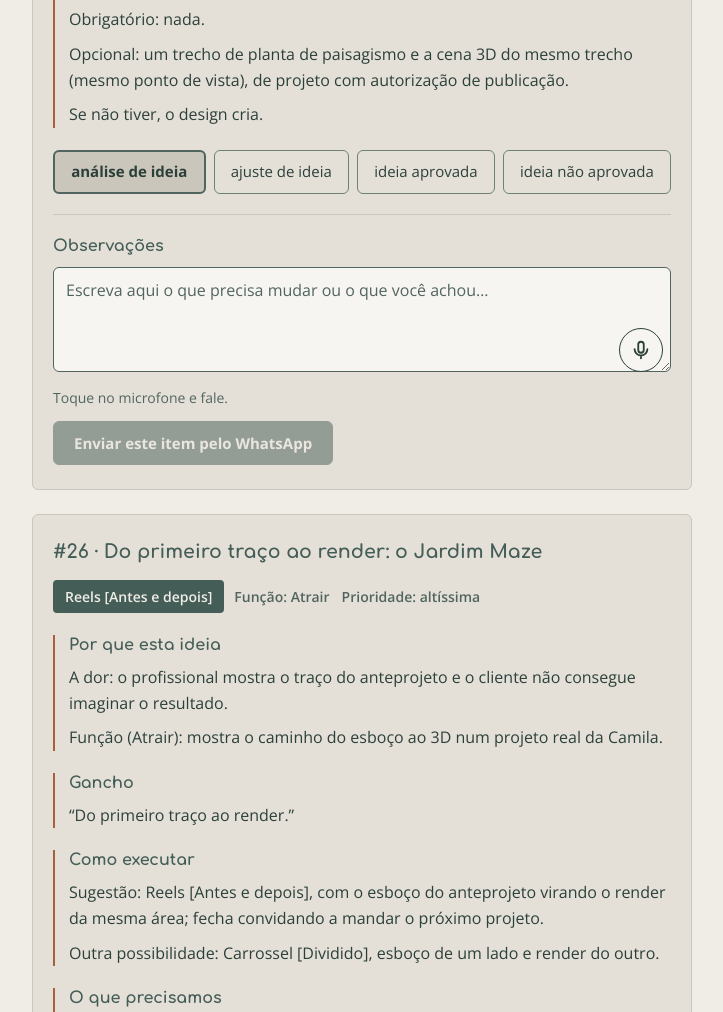
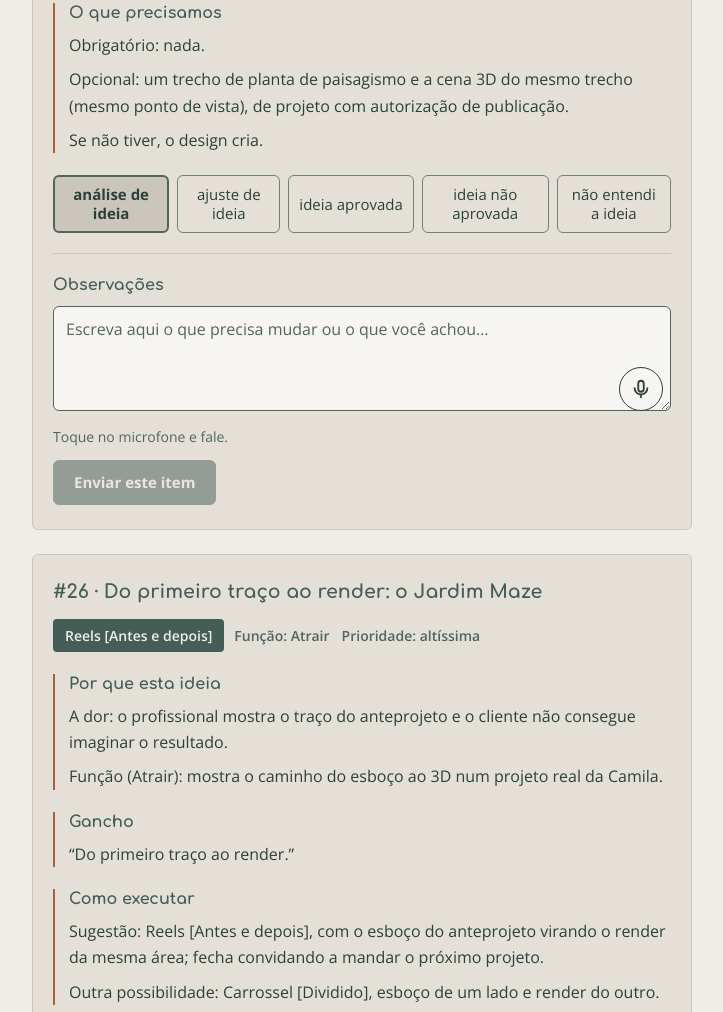
Before and after one commit to floradigitaleco-jpg/flora-artes, a plain HTML site: page crk-studio-3d/index.html in a window 1280 px wide. Shown: the part 1335-2347 px from the top of the page, without its empty margins (278-1001 px from the left). Drawn offline with nearby package versions, Linux system fonts and the light colour scheme.

Commit message:
CRK Studio 3D: envio automático para o Make/Notion, 5 tags de ideia e IDs das páginas
Co-Authored-By: Claude Sonnet 5.5 <noreply@anthropic.com>
Claude-Session: https://claude.ai/code/session_01J3LAe9c6CMBREqmA2RxeUh

```diff
--- a/crk-studio-3d/dados.json
+++ b/crk-studio-3d/dados.json
@@ -1,11 +1,12 @@
 {
   "cliente": "CRK Studio 3D",
-  "atualizadoEm": "2026-11-03",
+  "atualizadoEm": "2026-11-14",
   "itens": [
     {
       "id": "ideia-7",
       "etapa": "ideia",
       "numero": 7,
+      "pagina": "40785198-8c4e-8108-9a23-de583d60968c",
       "titulo": "Seu cliente não rejeitou o projeto. Ele só não conseguiu imaginar.",
       "formato": "Carrossel [Dividido]",
       "funcao": "Atrair",
@@ -33,6 +34,7 @@
       "id": "ideia-8",
       "etapa": "ideia",
       "numero": 8,
+      "pagina": "40785198-8c4e-81e9-97cc-f12ea8c5c58b",
       "titulo": "Essa é a lista de espécies. Agora veja onde cada planta entrou.",
       "formato": "Reels [Antes e depois]",
       "funcao": "Qualificar",
@@ -60,6 +62,7 @@
       "id": "ideia-9",
       "etapa": "ideia",
       "numero": 9,
+      "pagina": "40785198-8c4e-81e3-943a-cd890b080f7c",
       "titulo": "Seu cliente enxerga a análise por trás do seu projeto?",
       "formato": "Estático [Frase]",
       "funcao": "Atrair",
@@ -87,6 +90,7 @@
       "id": "ideia-10",
       "etapa": "ideia",
       "numero": 10,
+      "pagina": "40785198-8c4e-81be-ae31-e901f8aa0ea2",
       "titulo": "O que enviar para ter seu projeto em 3D sem explicar tudo de novo",
       "formato": "Carrossel [Numerado]",
       "funcao": "Qualificar",
@@ -114,6 +118,7 @@
       "id": "ideia-11",
       "etapa": "ideia",
       "numero": 11,
+      "pagina": "40785198-8c4e-81fa-abc7-c07bfa14b08d",
       "titulo": "Seu portfólio mostra tudo o que você sabe fazer?",
       "formato": "Reels [Dinâmico]",
       "funcao": "Atrair",
@@ -141,6 +146,7 @@
       "id": "ideia-12",
       "etapa": "ideia",
       "numero": 12,
+      "pagina": "40785198-8c4e-8113-a5e1-c390d2f537a8",
       "titulo": "A planta ainda basta para o cliente de hoje?",
       "formato": "Carrossel [Editorial]",
       "funcao": "Atrair",
@@ -168,6 +174,7 @@
       "id": "ideia-13",
       "etapa": "ideia",
       "numero": 13,
+      "pagina": "40785198-8c4e-814d-a366-fe094efb6f10",
       "titulo": "O mesmo jardim em três horas do dia",
       "formato": "Reels [Experiência]",
       "funcao": "Atrair",
@@ -195,6 +202,7 @@
       "id": "ideia-14",
       "etapa": "ideia",
       "numero": 14,
+      "pagina": "40785198-8c4e-8160-86d5-cc1426697ac2",
       "titulo": "Na reunião de apresentação, você mostra planta ou imagem 3D?",
       "formato": "Stories [Enquete]",
       "funcao": "Atrair",
@@ -222,6 +230,7 @@
       "id": "ideia-15",
       "etapa": "ideia",
       "numero": 15,
+      "pagina": "40785198-8c4e-81d7-acff-d27fe32ce880",
       "titulo": "Qual etapa da apresentação do projeto mais pesa na sua rotina?",
       "formato": "Stories [Caixinha]",
       "funcao": "Qualificar",
@@ -249,6 +258,7 @@
       "id": "ideia-16",
       "etapa": "ideia",
       "numero": 16,
+      "pagina": "40785198-8c4e-811c-8231-fac3102e33ef",
       "titulo": "Apresente seu projeto com a mesma confiança com que você o desenvolve",
       "formato": "Stories [Conversão]",
       "funcao": "Converter",
@@ -276,6 +286,7 @@
       "id": "i17",
       "etapa": "ideia",
       "numero": 17,
+      "pagina": "40d85198-8c4e-81aa-9780-e34bcae8780d",
       "titulo": "Do briefing ao render: o que acontece no meio do caminho",
       "formato": "Stories [Bastidor]",
       "funcao": "Qualificar",
@@ -303,6 +314,7 @@
       "id": "i18",
       "etapa": "ideia",
       "numero": 18,
+      "pagina": "40d85198-8c4e-8112-9746-c9bcc0679d7b",
       "titulo": "Um projeto, quatro perspectivas: o que cada imagem responde ao seu cliente",
       "formato": "Carrossel [Galeria]",
       "funcao": "Atrair e qualificar",
@@ -330,6 +342,7 @@
       "id": "i19",
       "etapa": "ideia",
       "numero": 19,
+      "pagina": "40d85198-8c4e-81a3-941d-ee834e5f194f",
       "titulo": "Caminhe pelo projeto antes de ele existir",
       "formato": "Reels [Misto]",
       "funcao": "Atrair",
@@ -357,6 +370,7 @@
       "id": "i21",
       "etapa": "ideia",
       "numero": 21,
+      "pagina": "40d85198-8c4e-81f9-9430-e8a4e37e0661",
       "titulo": "Vitrine da semana: renders para paisagistas e arquitetos",
       "formato": "Stories [Vitrine]",
       "funcao": "Converter",
@@ -384,6 +398,7 @@
       "id": "i22",
       "etapa": "ideia",
       "numero": 22,
+      "pagina": "40d85198-8c4e-818a-b264-ca02278ae684",
       "titulo": "Você não precisa dar conta de tudo sozinho",
       "formato": "Reels [Dinâmico]",
       "funcao": "Qualificar",
@@ -411,6 +426,7 @@
       "id": "i23",
       "etapa": "ideia",
       "numero": 23,
+      "pagina": "40d85198-8c4e-8173-86bd-c665984662a0",
       "titulo": "Seu melhor tempo é no projeto, não na modelagem",
       "formato": "Stories [Bastidor]",
       "funcao": "Qualificar",
@@ -438,6 +454,7 @@
       "id": "i24",
       "etapa": "ideia",
       "numero": 24,
+      "pagina": "40d85198-8c4e-8145-8339-e1f73f212304",
       "titulo": "Delegar o 3D também é uma decisão de projeto",
       "formato": "Reels [Misto]",
       "funcao": "Qualificar",
@@ -465,6 +482,7 @@
       "id": "i25",
       "etapa": "ideia",
       "numero": 25,
+      "pagina": "40d85198-8c4e-810f-b6f4-e5f9431e19ad",
       "titulo": "Um bom projeto merece ser visto como ele é",
       "formato": "Stories [Frase]",
       "funcao": "Qualificar",
@@ -492,6 +510,7 @@
       "id": "i26",
       "etapa": "ideia",
       "numero": 26,
+      "pagina": "40e85198-8c4e-8195-8301-fd4bd43306e2",
       "titulo": "Do primeiro traço ao render: o Jardim Maze",
       "formato": "Reels [Antes e depois]",
       "funcao": "Atrair",
@@ -519,6 +538,7 @@
       "id": "i27",
       "etapa": "ideia",
       "numero": 27,
+      "pagina": "40e85198-8c4e-813b-ab75-d29cc955911f",
       "titulo": "O mesmo jardim de dia e à noite: Jardim Maze",
       "formato": "Carrossel [Dividido]",
       "funcao": "Qualificar",
@@ -546,6 +566,7 @@
       "id": "i28",
       "etapa": "ideia",
       "numero": 28,
+      "pagina": "40e85198-8c4e-819b-85be-edbfcbbf0aec",
       "titulo": "Antes de modelar, o estudo: sol, massas e referências",
       "formato": "Carrossel [Painel]",
       "funcao": "Qualificar",
@@ -573,6 +594,7 @@
       "id": "i29",
       "etapa": "ideia",
       "numero": 29,
+      "pagina": "40e85198-8c4e-81a2-8569-e4af22515ac7",
       "titulo": "A luz do projeto no 3D: Jardim Maze",
       "formato": "Reels [Dinâmico]",
       "funcao": "Qualificar",
@@ -600,6 +622,7 @@
       "id": "i30",
       "etapa": "ideia",
       "numero": 30,
+      "pagina": "40e85198-8c4e-818c-91e9-d953e4e96baf",
       "titulo": "Qual ângulo você pediria para este jardim?",
       "formato": "Stories [Enquete]",
       "funcao": "Envolver",
@@ -627,6 +650,7 @@
       "id": "i31",
       "etapa": "ideia",
       "numero": 31,
+      "pagina": "40e85198-8c4e-81d9-8142-f36df15df46c",
       "titulo": "Vitrine do Jardim Maze",
       "formato": "Stories [Vitrine]",
       "funcao": "Converter",
@@ -654,6 +678,7 @@
       "id": "i32",
       "etapa": "ideia",
       "numero": 32,
+      "pagina": "40e85198-8c4e-811b-b742-dcd93203d580",
       "titulo": "O anteprojeto ao lado do 3D: Bosco di Pietra",
       "formato": "Carrossel [Dividido]",
       "funcao": "Atrair",
@@ -681,6 +706,7 @@
       "id": "i33",
       "etapa": "ideia",
       "numero": 33,
+      "pagina": "40e85198-8c4e-8108-b82e-e40d8aef67ef",
       "titulo": "Caminhe pelo Bosco di Pietra antes da obra",
       "formato": "Reels [Misto]",
       "funcao": "Atrair",
@@ -708,6 +734,7 @@
       "id": "i34",
       "etapa": "ideia",
       "numero": 34,
+      "pagina": "40e85198-8c4e-81e3-9d2f-ed24dd1cc918",
       "titulo": "Uma planta, quatro perguntas do cliente: Bosco di Pietra",
       "formato": "Carrossel [Numerado]",
       "funcao": "Qualificar",
@@ -735,6 +762,7 @@
       "id": "i35",
       "etapa": "ideia",
       "numero": 35,
+      "pagina": "40e85198-8c4e-8149-a0a9-fc8de38f7d5a",
       "titulo": "Vegetação e materiais de perto: Bosco di Pietra",
       "formato": "Carrossel [Painel]",
       "funcao": "Qualificar",
@@ -762,6 +790,7 @@
       "id": "i36",
       "etapa": "ideia",
       "numero": 36,
+      "pagina": "40e85198-8c4e-81cd-a191-ea79d9a43819",
       "titulo": "Como o Bosco di Pietra foi modelado",
       "formato": "Stories [Bastidor]",
       "funcao": "Qualificar",
@@ -789,6 +818,7 @@
       "id": "i37",
       "etapa": "ideia",
       "numero": 37,
+      "pagina": "40e85198-8c4e-8177-92d4-d6994b134315",
       "titulo": "Vitrine do Bosco di Pietra",
       "formato": "Stories [Vitrine]",
       "funcao": "Converter",
--- a/crk-studio-3d/index.html
+++ b/crk-studio-3d/index.html
@@ -96,6 +96,9 @@ header p::before{content:"";display:block;width:44px;height:2px;background:var(-
 .tag[aria-pressed="true"].t-aj{background:var(--aj-bg);color:var(--aj-fg);border-color:var(--aj-bd)}
 .tag[aria-pressed="true"].t-ok{background:var(--ok-bg);color:var(--ok-fg);border-color:var(--ok-bd)}
 .tag[aria-pressed="true"].t-no{background:var(--no-bg);color:var(--no-fg);border-color:var(--no-bd)}
+.tag[aria-pressed="true"].t-ne{background:var(--aj-bg);color:var(--aj-fg);border-color:var(--aj-bd)}
+.tags.n5 .tag:last-child{grid-column:1/-1}
+@media (min-width:680px){.tags.n5 .tag:last-child{grid-column:auto}}
 .note{font-size:14px;color:var(--muted);margin:6px 0 0}
 
 .cm{margin-top:20px;padding-top:18px;border-top:1px solid var(--line)}
@@ -103,8 +106,9 @@ header p::before{content:"";display:block;width:44px;height:2px;background:var(-
 .cm textarea{width:100%;min-height:104px;resize:vertical;font-size:16px;line-height:1.5;color:var(--fg);background:var(--field);border:1.5px solid var(--muted);border-radius:6px;padding:10px 12px}
 .cm textarea::placeholder{color:var(--muted);opacity:1}
 
-a.wa,.btn{display:inline-flex;align-items:center;justify-content:center;min-height:44px;margin-top:12px;background:var(--accent);color:var(--accent-fg);border:1.5px solid var(--accent);border-radius:6px;font-weight:700;font-size:15px;padding:9px 20px;text-decoration:none;cursor:pointer;text-align:center}
-a.wa[aria-disabled="true"]{opacity:.5;cursor:default}
+button.wa{font-family:inherit}
+.wa,.btn{display:inline-flex;align-items:center;justify-content:center;min-height:44px;margin-top:12px;background:var(--accent);color:var(--accent-fg);border:1.5px solid var(--accent);border-radius:6px;font-weight:700;font-size:15px;padding:9px 20px;text-decoration:none;cursor:pointer;text-align:center}
+.wa[aria-disabled="true"]{opacity:.5;cursor:default}
 .btn.sec{background:transparent;color:var(--fg);border-color:var(--muted)}
 .btn.sec[disabled]{opacity:.5;cursor:default}
 
@@ -171,7 +175,7 @@ dialog .btn{width:100%}
 <header>
 <img class="selo" src="selo-studio3d.png" alt="CRK Studio 3D" width="68" height="68">
 <h1>Conteúdos para você aprovar</h1>
-<p>Veja as ideias, os roteiros e os criativos da CRK Studio 3D. Marque cada item como aprovado ou peça ajustes, escreva o que mudar e envie tudo pelo WhatsApp.</p>
+<p>Veja as ideias, os roteiros e os criativos da CRK Studio 3D. Marque cada item como aprovado ou peça ajustes, escreva o que mudar e envie. Suas respostas chegam direto para a Flora Digital.</p>
 </header>
 <div class="tabs-faixa"><div class="tabs" role="tablist" id="tabs" aria-label="Etapas do conteúdo"></div></div>
 <div id="list"><div class="estado" role="status">Carregando os conteúdos…</div></div>
@@ -191,17 +195,24 @@ dialog .btn{width:100%}
 </dialog>
 <noscript><p>Esta página precisa de JavaScript para mostrar os conteúdos.</p></noscript>
 <script>
-const WA_NUM='';            // WhatsApp que recebe as respostas: DDI + DDD + número, só dígitos (ex.: '5548999999999'). Vazio: o WhatsApp pergunta para quem enviar.
-const KEY='crk-studio-3d-v1';
+const HOOK='https://hook.us2.make.com/y9hh3o6b0gbuekflzqy7gou94djm6qtv'; // Make: recebe a resposta e registra no Notion
+const CHAVE='ydyoTrHhixbxUSA41kBVIgD9sJtz';
+const CLIENTE='Camila';
+const ST_NOTION={
+ 'ajuste de ideia':'Ajustar Ideia','ideia aprovada':'Ideia aprovada','ideia não aprovada':'Ideia não aprovada','não entendi a ideia':'Não entendi a ideia',
+ 'ajuste de roteiro':'Ajustes no Roteiro','roteiro aprovado':'Roteiro Aprovado',
+ 'ajuste no criativo':'Ajuste no criativo','criativo aprovado':'Criativo Aprovado'
+};
+const KEY='crk-studio-3d-v2';
 const DADOS_URL='dados.json';
 
 const ETAPAS=[
- {k:'ideia',aba:'Ideias',nome:'Ideia',tags:['análise de ideia','ajuste de ideia','ideia aprovada','ideia não aprovada'],vazio:'Nenhuma ideia para analisar agora.'},
+ {k:'ideia',aba:'Ideias',nome:'Ideia',tags:['análise de ideia','ajuste de ideia','ideia aprovada','ideia não aprovada','não entendi a ideia'],vazio:'Nenhuma ideia para analisar agora.'},
  {k:'roteiro',aba:'Roteiros',nome:'Roteiro',tags:['análise de roteiro','ajuste de roteiro','roteiro aprovado'],vazio:'Nenhum roteiro para analisar agora.'},
  {k:'criativo',aba:'Criativos',nome:'Criativo',tags:['análise do criativo','ajuste no criativo','criativo aprovado'],vazio:'Nenhum criativo para analisar agora.'},
  {k:'aprovado',aba:'Aprovados',nome:'Aprovado',tags:[],leitura:true,vazio:'Nenhum criativo aprovado aguardando programação.'}
 ];
-const CLS=['t-an','t-aj','t-ok','t-no'],VAL=[null,'ajuste','aprovado','naoaprovado'];
+const CLS=['t-an','t-aj','t-ok','t-no','t-ne'],VAL=[null,'ajuste','aprovado','naoaprovado','naoentendi'];
 const etapaDe=k=>ETAPAS.find(e=>e.k===k);
 const $=id=>document.getElementById(id);
 const reduz=()=>matchMedia('(prefers-reduced-motion: reduce)').matches;
@@ -210,25 +221,21 @@ function el(t,c,x){const e=document.createElement(t);if(c)e.className=c;if(x!=nu
 let ITENS=[],decisoes={},obs={},enviados={},aba=0,aviso='';
 const links=[];
 try{const s=JSON.parse(localStorage.getItem(KEY)||'{}');decisoes=s.d||{};obs=s.o||{};enviados=s.e||{}}catch(e){}
-/* grava na hora: ao tocar em "Enviar pelo WhatsApp" a página vai para segundo plano e um atraso poderia perder o último toque */
+/* grava na hora: um atraso poderia perder o último toque */
 function save(){try{localStorage.setItem(KEY,JSON.stringify({d:decisoes,o:obs,e:enviados}))}catch(e){}}
 function stat(it){const i=VAL.indexOf(decisoes[it.id]);return i<0?0:i}
 const foiEnv=it=>!!enviados[it.id];
 const analisaveis=()=>ITENS.filter(i=>!etapaDe(i.etapa).leitura&&!foiEnv(i));
-const respondido=it=>stat(it)>0||!!(obs[it.id]||'').trim();
+const respondido=it=>stat(it)>0;
 
-function wa(msg){return 'https://wa.me/'+WA_NUM+'?text='+encodeURIComponent(msg)}
 function linha(it){
  const e=etapaDe(it.etapa);if(!e||e.leitura)return null;
  const i=stat(it),o=(obs[it.id]||'').trim();
- if(!i&&!o)return null;
+ if(!i)return null; /* só envia depois de escolher uma tag além de "análise"; observação sozinha não habilita */
  return '*#'+it.numero+' · '+it.titulo+'* ('+e.nome+')\nStatus: '+e.tags[i]+(o?'\nObservação: '+o:'');
 }
-function msgTudo(){return 'Olá! Minhas respostas sobre os conteúdos:\n\n'+ITENS.filter(i=>!foiEnv(i)).map(linha).filter(Boolean).join('\n\n')}
-function setLink(a,msg){
- if(msg){a.href=wa(msg);a.target='_blank';a.rel='noopener';a.removeAttribute('aria-disabled')}
- else{a.removeAttribute('href');a.removeAttribute('target');a.setAttribute('aria-disabled','true')}
-}
+function msgTudo(){return 'Olá! Aqui é a Camila. Minhas respostas sobre os conteúdos:\n\n'+ITENS.filter(i=>!foiEnv(i)).map(linha).filter(Boolean).join('\n\n')}
+function setAtivo(b,on){if(on)b.removeAttribute('aria-disabled');else b.setAttribute('aria-disabled','true')}
 function updateLinks(){links.forEach(f=>f())}
 
 function renderTexto(box,texto){
@@ -290,14 +297,33 @@ function marcarEnviados(lista){
  lista.forEach(it=>{const l=linha(it);if(!l)return;const i=stat(it);enviados[it.id]={s:etapaDe(it.etapa).tags[i],o:(obs[it.id]||'').trim(),t:agora}});
  save();
 }
-function depoisDeEnviar(lista){
- /* espera o WhatsApp abrir antes de tirar o item da tela */
- setTimeout(()=>{
-  const n=lista.filter(it=>linha(it)).length;if(!n)return;
-  marcarEnviados(lista);
-  aviso=n===1?'Enviado. O item saiu desta lista e está guardado em "Enviados", no fim da página.':n+' itens enviados. Eles saíram desta lista e estão guardados em "Enviados", no fim da página.';
-  montar(aba);avisar(aviso);
- },500);
+let enviando=false;
+/* ao aprovar uma etapa, o Make tira as outras tags dessa mesma etapa (nomes novos e antigos; o histórico das etapas anteriores fica) */
+const LIMPAR={
+ 'ideia aprovada':['Analisar Ideia','Ajustar Ideia','Não entendi a ideia','Ideia não aprovada','ideia não aprovada','Análisar Ideia','análise de ideia','ajuste de ideia','Ideia Reprovada'],
+ 'roteiro aprovado':['Analise Roteiro','Ajustes no Roteiro','Analise do Roteiro','Ajustes de Roteiro','análise de roteiro','ajuste de roteiro'],
+ 'criativo aprovado':['Análise do criativo','análise do criativo','Ajuste no criativo','ajuste no criativo','Analise de Criativo','Ajuste de Criativo']
+};
+function payload(it){
+ const e=etapaDe(it.etapa),i=stat(it),tag=e.tags[i],lim=LIMPAR[tag]||[];
+ const p={chave:CHAVE,cliente:CLIENTE,item:it.id,pagina:it.pagina,ts:new Date().toISOString(),etapa:it.etapa,ideia:String(it.numero),titulo:it.titulo,rotulo:'#'+it.numero+' · '+it.titulo,tag:tag,status:ST_NOTION[tag]||'',obs:(obs[it.id]||'').trim()};
+ for(let n=1;n<=9;n++)p['r'+n]=lim[n-1]||'';
+ return p;
+}
+async function enviar(lista,btn){
+ if(enviando)return;
+ const its=lista.filter(it=>linha(it));if(!its.length)return;
+ enviando=true;btn.textContent='Enviando…';btn.setAttribute('aria-disabled','true');
+ const ok=[];let falha=0;
+ for(const it of its){
+  if(!it.pagina){falha++;continue}
+  try{const r=await fetch(HOOK,{method:'POST',headers:{'Content-Type':'application/json'},body:JSON.stringify(payload(it))});if(r.ok)ok.push(it);else falha++}catch(e){falha++}
+ }
+ enviando=false;
+ if(ok.length)marcarEnviados(ok);
+ const n=ok.length;
+ aviso=(n?(n===1?'Enviado! O item saiu desta lista e está guardado em "Enviados", no fim da página.':n+' itens enviados! Eles saíram desta lista e estão guardados em "Enviados", no fim da página.'):'')+(falha?(n?' ':'')+(falha===1?'1 item não foi enviado':falha+' itens não foram enviados')+'. Suas respostas continuam salvas aqui; tente de novo em instantes.':'');
+ montar(aba);avisar(aviso);
 }
 function desfazer(it){delete enviados[it.id];save();aviso='';montar(aba)}
 function montarEnviados(){
@@ -305,7 +331,7 @@ function montarEnviados(){
  if(!its.length){d.hidden=true;return}
  d.hidden=false;
  const sm=el('summary',null,'Enviados ('+its.length+')');d.append(sm);
- const c=el('div','corpo');c.append(el('p',null,'Estes itens já foram enviados pelo WhatsApp e não aparecem mais nas abas. Se precisar, volte um item para a análise.'));
+ const c=el('div','corpo');c.append(el('p',null,'Estes itens já foram enviados e não aparecem mais nas abas. Se precisar, volte um item para a análise.'));
  its.sort((a,b)=>String(enviados[b.id].t).localeCompare(String(enviados[a.id].t))).forEach(it=>{
   const e=etapaDe(it.etapa),r=enviados[it.id],w=el('div','env-it');
   w.append(el('h3',null,'#'+it.numero+' · '+it.titulo));
@@ -386,7 +412,7 @@ function card(it,e){
  }
  (it.blocos||[]).forEach(b=>c.append(blocoTexto(b.t,b.x)));
 
- const tg=el('div','tags'+(e.tags.length===3?' n3':''));tg.style.setProperty('--n',e.tags.length);tg.setAttribute('role','group');tg.setAttribute('aria-label','Status de #'+it.numero);
+ const tg=el('div','tags'+(e.tags.length===3?' n3':e.tags.length===5?' n5':''));tg.style.setProperty('--n',e.tags.length);tg.setAttribute('role','group');tg.setAttribute('aria-label','Status de #'+it.numero);
  const nota=el('p','note','Escreva abaixo o que precisa mudar.');
  const btns=e.tags.map((nome,i)=>{
   const b=el('button','tag '+CLS[i],nome);b.type='button';
@@ -399,8 +425,8 @@ function card(it,e){
  const wrap=el('div','cm');wrap.append(el('h3',null,'Observações'));
  const ta=el('textarea');ta.id='obs-'+it.id;ta.placeholder='Escreva aqui o que precisa mudar ou o que você achou…';ta.setAttribute('aria-label','Observações sobre #'+it.numero);ta.value=obs[it.id]||'';
  ta.addEventListener('input',()=>{obs[it.id]=ta.value;save();crescer(ta);atualizarTudo()});
- const a=el('a','wa','Enviar este item pelo WhatsApp');a.addEventListener('click',ev=>{if(a.getAttribute('aria-disabled')==='true'){ev.preventDefault();return}depoisDeEnviar([it])});
- links.push(()=>{const l=linha(it);setLink(a,l?'Olá! Minha resposta sobre este conteúdo:\n\n'+l:'')});
+ const a=el('button','wa','Enviar este item');a.type='button';a.addEventListener('click',()=>{if(a.getAttribute('aria-disabled')==='true')return;enviar([it],a)});
+ links.push(()=>setAtivo(a,!!linha(it)));
  const campo=el('div','campo');campo.append(ta);const mic=microfone(ta,'#'+it.numero);if(mic.btn)campo.append(mic.btn);wrap.append(campo,mic.st,a);c.append(wrap);
  pinta();
  return c;
@@ -442,20 +468,20 @@ let stRod=null,btnTudo=null,btnCopia=null;
 function montarRodape(){
  const f=$('foot');f.textContent='';
  f.append(el('h2',null,'Terminou de analisar?'));
- f.append(el('p',null,'Suas marcações e observações ficam salvas neste aparelho. Ao enviar, abre o WhatsApp com a mensagem pronta para a Flora Digital e os itens enviados saem da lista.'));
+ f.append(el('p',null,'Suas marcações e observações ficam salvas neste aparelho. Ao enviar, sua resposta chega direto para a Flora Digital e os itens enviados saem da lista.'));
  const ac=el('div','acoes');
- btnTudo=el('a','wa','Enviar tudo pelo WhatsApp');
+ btnTudo=el('button','wa','Enviar tudo');btnTudo.type='button';
  btnCopia=el('button','btn sec','Copiar resposta');btnCopia.type='button';
  btnCopia.onclick=()=>{if(!btnCopia.disabled)copiarComAviso(msgTudo(),btnCopia,'Resposta copiada')};
  ac.append(btnTudo,btnCopia);
  stRod=el('p','st');stRod.setAttribute('aria-live','polite');
  f.append(ac,stRod);
- btnTudo.addEventListener('click',ev=>{if(btnTudo.getAttribute('aria-disabled')==='true'){ev.preventDefault();return}depoisDeEnviar(ITENS.filter(i=>!foiEnv(i)))});
+ btnTudo.addEventListener('click',()=>{if(btnTudo.getAttribute('aria-disabled')==='true')return;enviar(ITENS.filter(i=>!foiEnv(i)),btnTudo)});
  links.push(()=>{
   const ls=ITENS.filter(i=>!foiEnv(i)).map(linha).filter(Boolean);
-  setLink(btnTudo,ls.length?msgTudo():'');btnCopia.disabled=!ls.length;
+  setAtivo(btnTudo,ls.length>0);btnCopia.disabled=!ls.length;
   const tot=analisaveis().length,fe=analisaveis().filter(respondido).length;
-  stRod.textContent=fe+' de '+tot+(tot===1?' item respondido':' itens respondidos')+(fe?'.':'. Marque ao menos um item para poder enviar.');
+  stRod.textContent=fe+' de '+tot+(tot===1?' item respondido':' itens respondidos')+(fe?'.':'. Escolha um status em ao menos um item para poder enviar.');
  });
 }
 function atualizarTudo(){
```
